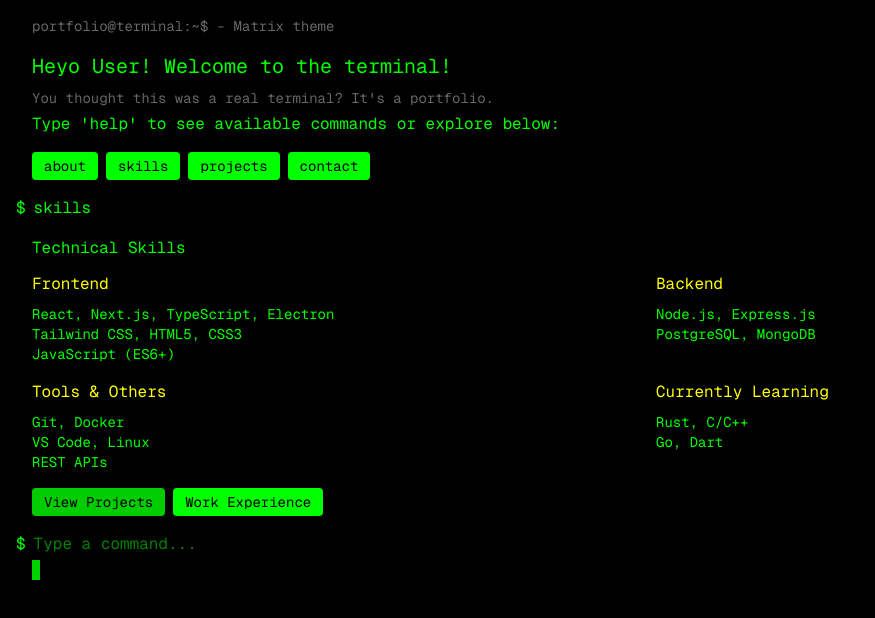
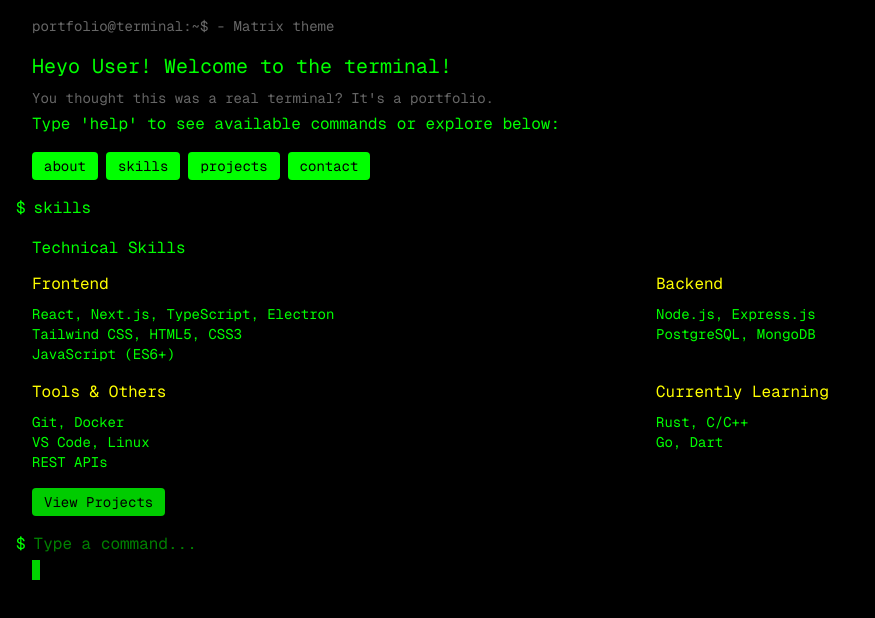
Before and after one commit to AbdullahCXD/abdullahcxd.github.io, a Next.js app: page / in a window 1280 px wide. Both pictures are taken after a click on the button "skills". Shown: the top 618 px of the page, without its empty margins (0-875 px from the left). Built offline with nearby package versions, Linux system fonts and the light colour scheme.

Commit message:
Remove Work Experience button from SkillsCommand component

```diff
--- a/src/components/commands/skills.tsx
+++ b/src/components/commands/skills.tsx
@@ -34,16 +34,6 @@
                 >
                     View Projects
                 </button>
-                <button
-                    onClick={() => executeCommand('experience')}
-                    className="px-3 py-1 rounded text-sm transition-colors hover:opacity-80"
-                    style={{
-                        backgroundColor: theme.success,
-                        color: theme.background
-                    }}
-                >
-                    Work Experience
-                </button>
             </div>
         </div>
     );
```
